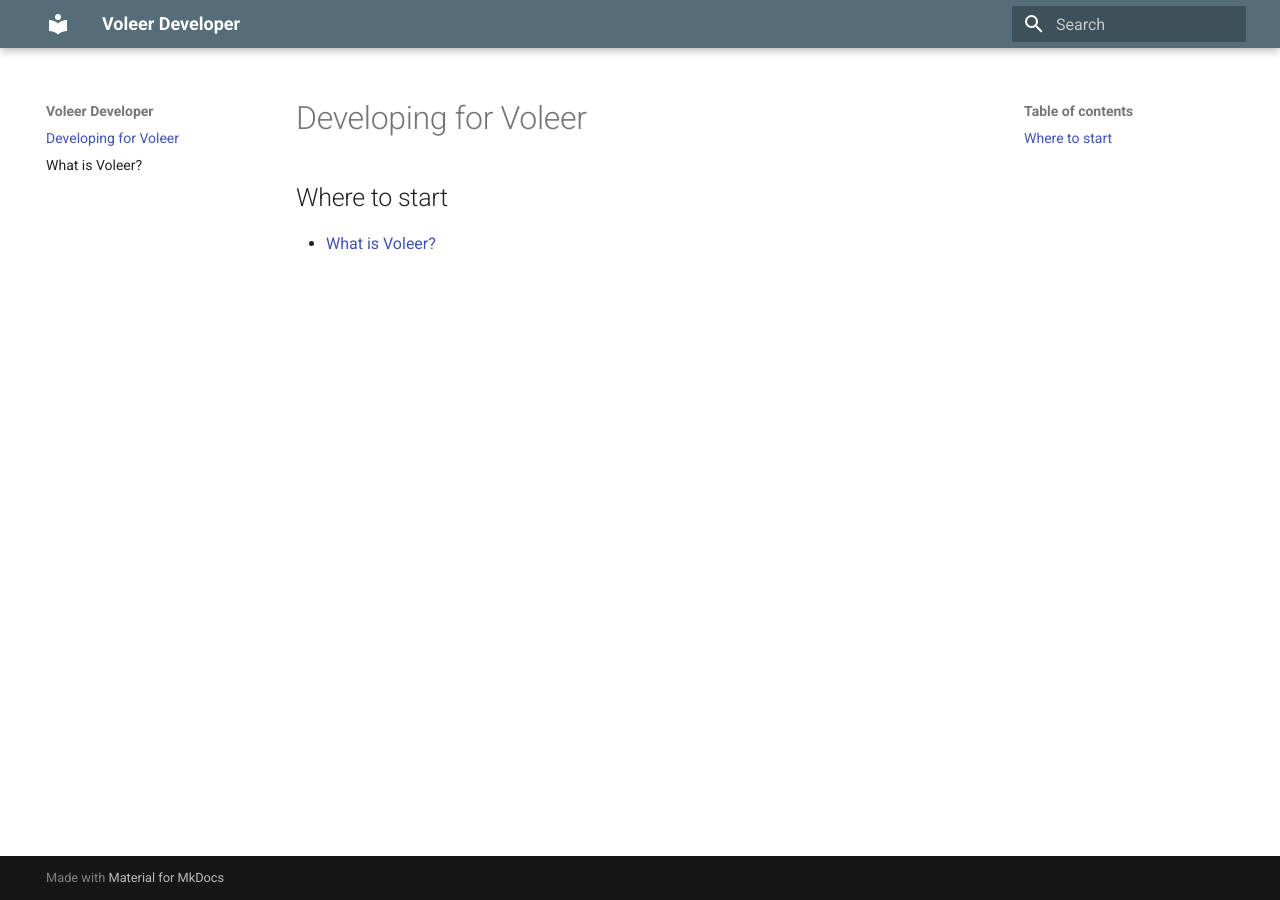
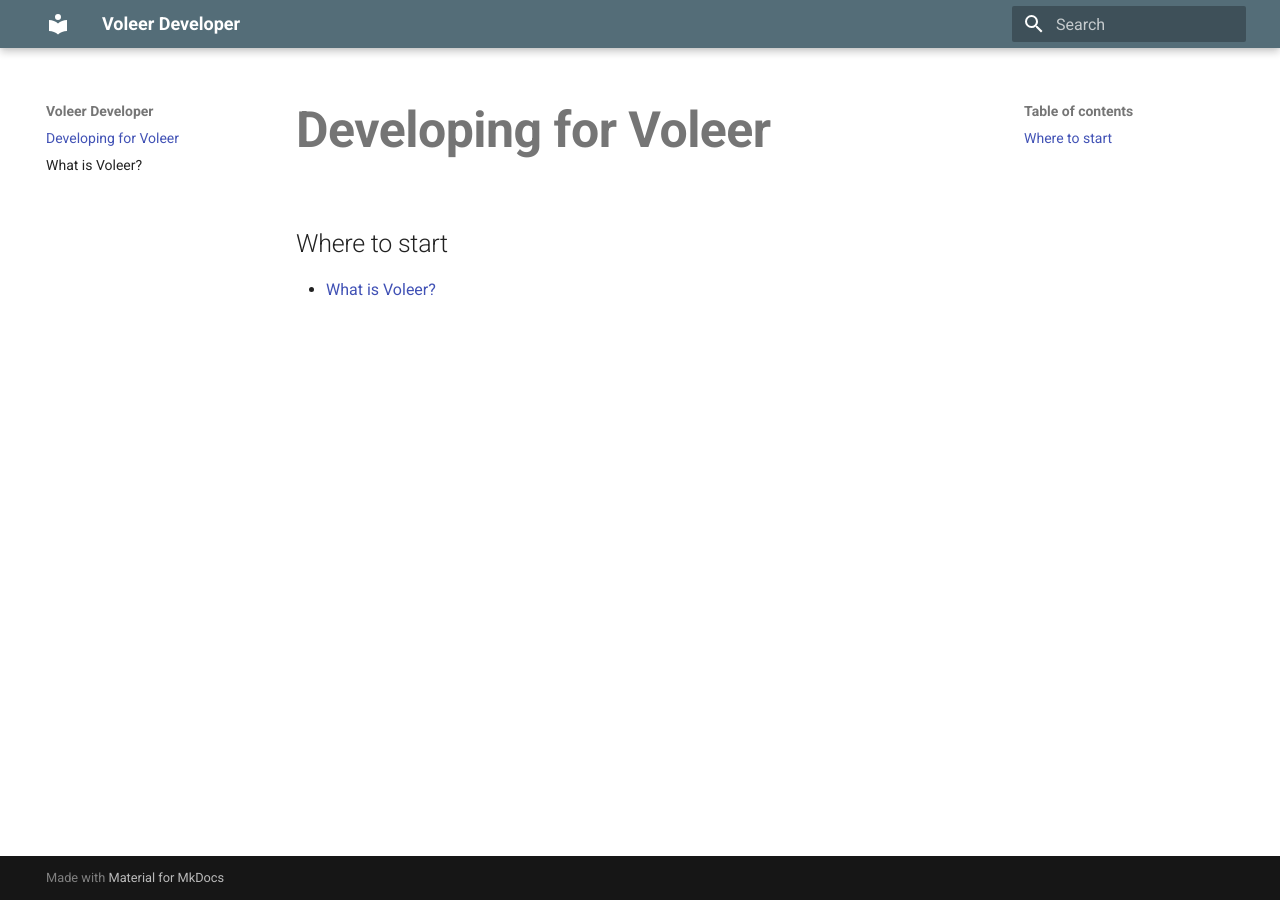
Before and after one commit to voleer/sdk-docs-test, an MkDocs documentation site: the page built from docs/index.md, in a window 1280 px wide. Built offline with MkDocs 1.6.1 and Material for MkDocs 9.7.7, drawn with Linux system fonts in a browser that asks for light colours.

Commit message:
Add example of custom CSS

```diff
--- /dev/null
+++ b/docs/css/extra.css
@@ -0,0 +1,4 @@
+.md-typeset h1:first-of-type {
+    font-size: 50px;
+    font-weight: 700;
+}
--- a/mkdocs.yml
+++ b/mkdocs.yml
@@ -5,3 +5,6 @@
   palette:
     scheme: preference # default | slate
     primary: blue grey # indigo | blue
+
+extra_css:
+  - css/extra.css
```
